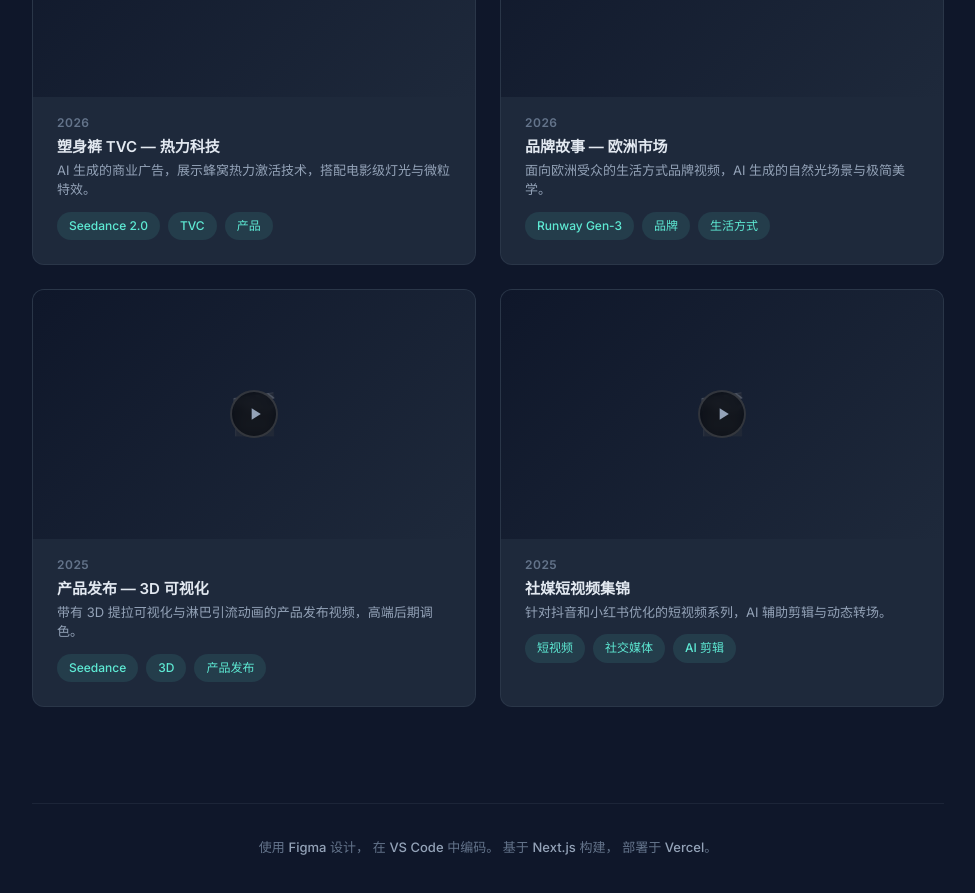
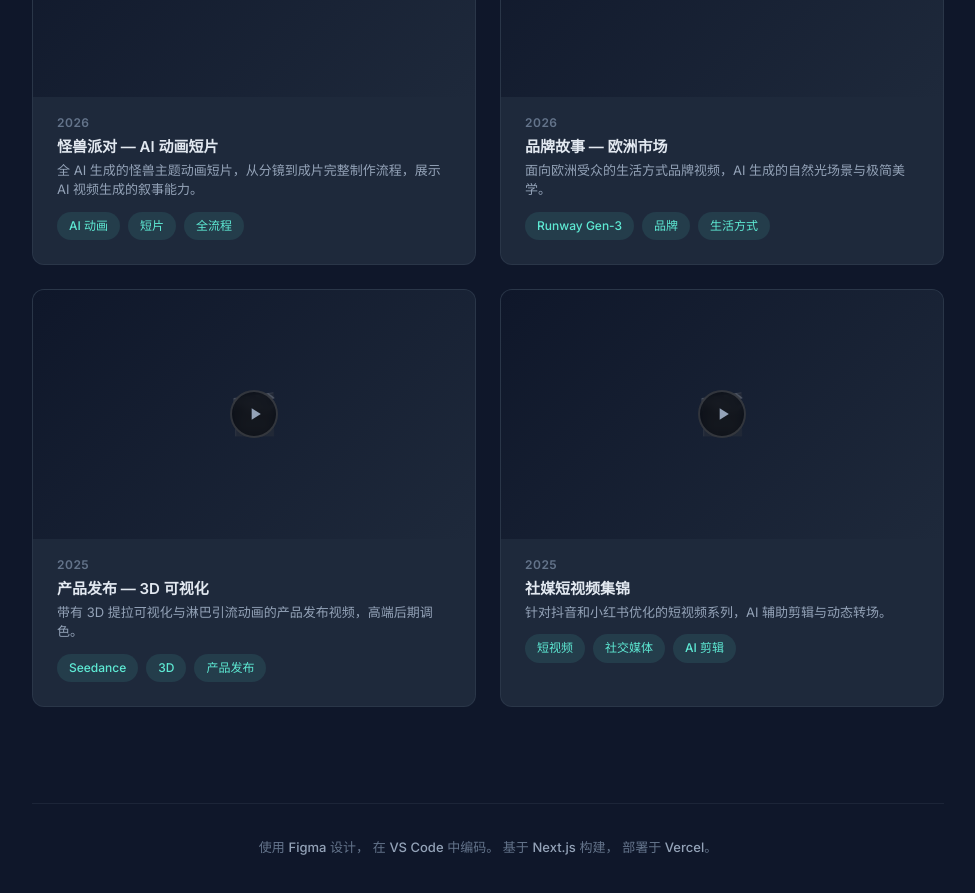
Before and after one commit to Rxe1356706659/portfolio, a Next.js app: page / in a window 1280 px wide. Shown: the part 2220-3113 px from the top of the page, without its empty margins (152-1127 px from the left). Built offline with nearby package versions, Linux system fonts and the light colour scheme.

Commit message:
feat: add monster party video

```diff
--- a/data/content.js
+++ b/data/content.js
@@ -121,12 +121,12 @@ export const projects = [
 export const videos = [
   {
     id: "v1",
-    title: "塑身裤 TVC — 热力科技",
-    description: "AI 生成的商业广告，展示蜂窝热力激活技术，搭配电影级灯光与微粒特效。",
-    thumbnail: null, // 替换为视频封面
-    videoUrl: null,  // 替换为视频文件URL
+    title: "怪兽派对 — AI 动画短片",
+    description: "全 AI 生成的怪兽主题动画短片，从分镜到成片完整制作流程，展示 AI 视频生成的叙事能力。",
+    thumbnail: null,
+    videoUrl: "/uploads/videos/monster-party.mp4",
     year: "2026",
-    tags: ["Seedance 2.0", "TVC", "产品"],
+    tags: ["AI 动画", "短片", "全流程"],
   },
   {
     id: "v2",
```
Also changed, not shown: 1 other file (tests, documents, lock files or other folders).
